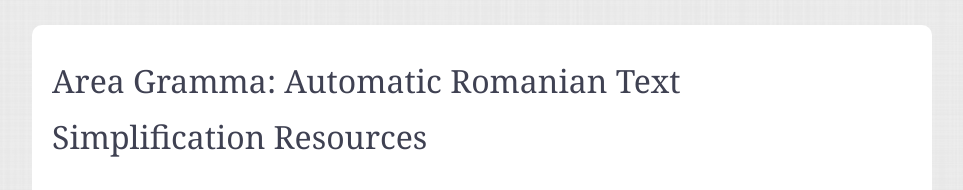
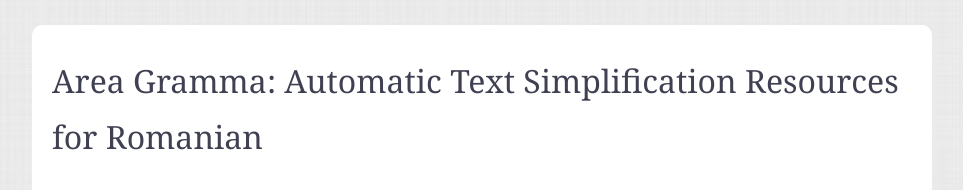
Before and after one commit to nlp-unibuc/nlp-unibuc.github.io, a plain HTML site: page projects/langtherapy.html in a window 1280 px wide. Shown: the part 205-395 px from the top of the page, without its empty margins (158-1121 px from the left). Drawn offline with Linux system fonts and the light colour scheme; a web font is replaced by a local one.

Commit message:
Update documentation

```diff
--- a/projects/langtherapy.html
+++ b/projects/langtherapy.html
@@ -1,7 +1,7 @@
 <!DOCTYPE html>
 <html lang="en">
 <head>
-        <title>Area Gramma: Automatic Romanian Text Simplification&nbsp;Resources</title>
+        <title>Area Gramma: Automatic Text Simplification Resources for&nbsp;Romanian</title>
         <meta charset="utf-8" />
         <link rel="stylesheet" href="/theme/css/main.css" type="text/css" />
         <link href="/feeds/all.atom.xml" type="application/atom+xml" rel="alternate" title="Human Language Technologies Research Center Atom Feed" />
@@ -50,7 +50,7 @@
         </header><!-- /#banner -->
 
 <section id="content" class="body">
-    <h1 class="entry-title">Area Gramma: Automatic Romanian Text Simplification&nbsp;Resources</h1>
+    <h1 class="entry-title">Area Gramma: Automatic Text Simplification Resources for&nbsp;Romanian</h1>
 
     <h1>Our&nbsp;Goal</h1>
 <p>To build resources for Romanian Text Simplification with the purpose of aiding people with cognitive impairments. For more info, contact <a href="mailto:sergiu.nisioi@unibuc.ro">sergiu.nisioi</a>.</p>
```
